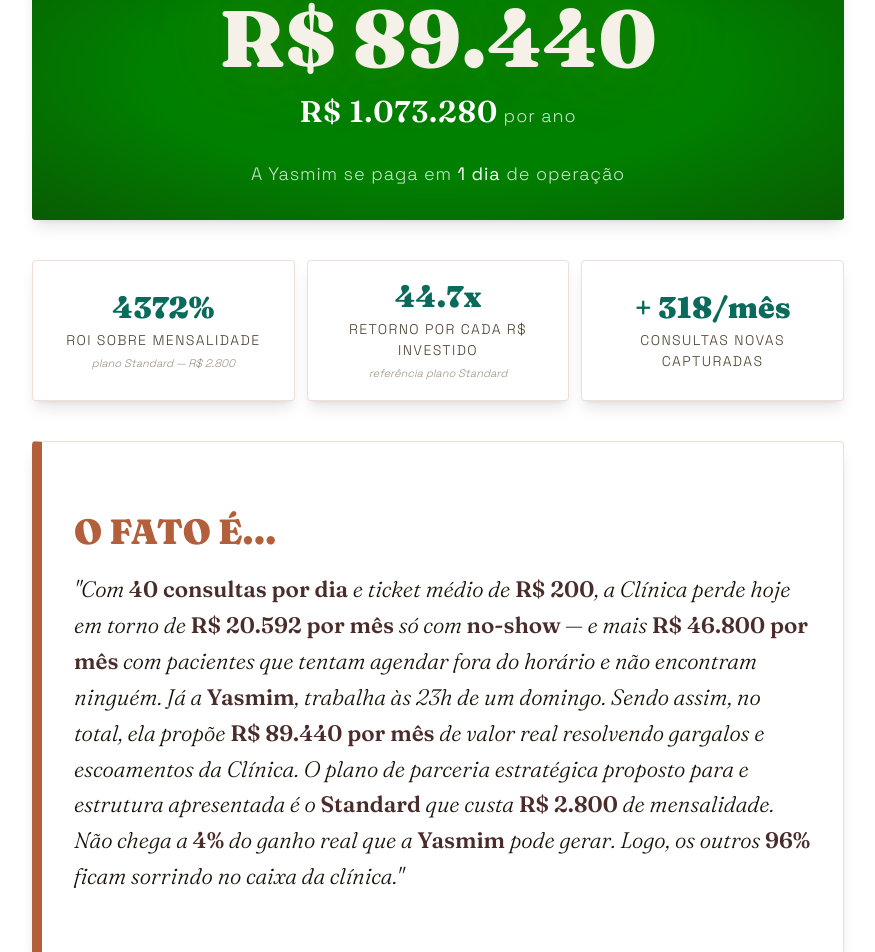
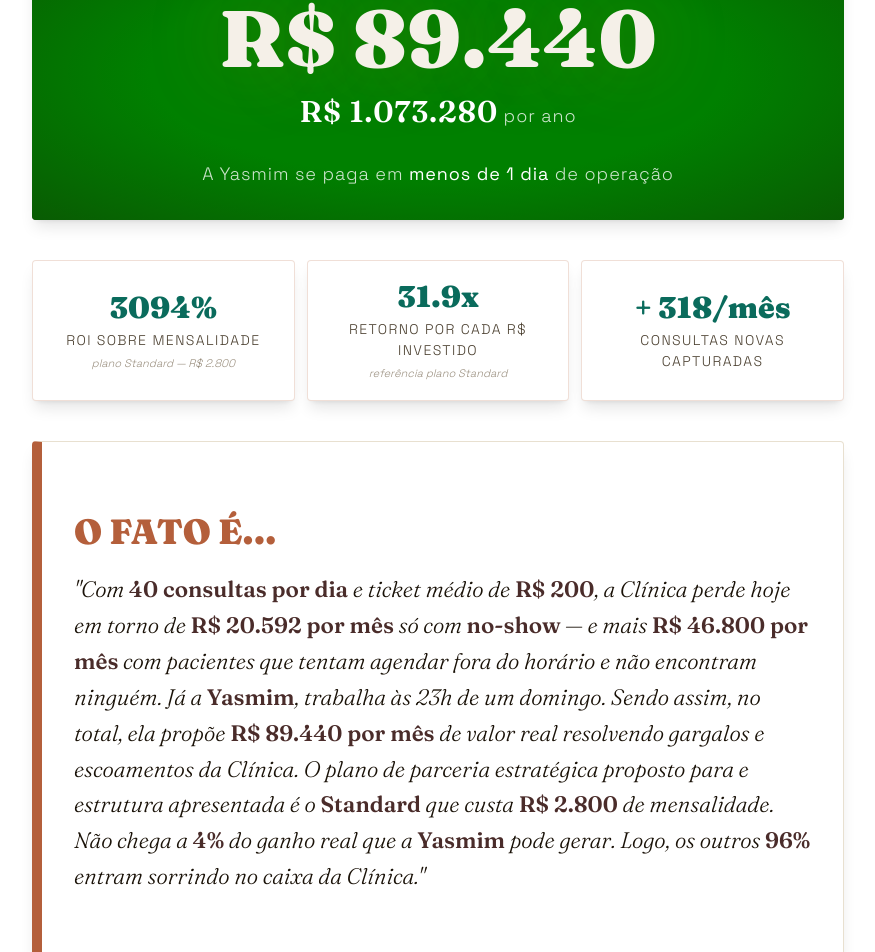
Before and after one commit to gugabrandao/cromia-site, a React (Vite) app: page /numeros in a window 1280 px wide. Shown: the part 2636-3588 px from the top of the page, without its empty margins (202-1077 px from the left). Built offline with nearby package versions, Linux system fonts and the light colour scheme.

Commit message:
feat: lógica de payback 'menos de 1 dia' e precificação dinâmica de ROI

```diff
--- a/src/pages/Numeros.tsx
+++ b/src/pages/Numeros.tsx
@@ -57,7 +57,6 @@
 };
 
 const DIAS_MES = 26;
-const RECORRENCIA = 2000;
 
 
 const referenceData: Record<string, {
@@ -181,15 +180,22 @@
     // --- TOTAIS ---
     const total = totalEco + totalRec;
     const totalAno = total * 12;
-    const paybackDias = Math.ceil(RECORRENCIA / (total / DIAS_MES));
-    const roi = Math.round((total / RECORRENCIA - 1) * 100);
-    const mult = (total / RECORRENCIA).toFixed(1);
+
+    // Preço do plano para ROI e Payback dinâmicos
+    const precoPlano = medicos <= 5 ? 2000 : medicos <= 15 ? 2800 : 3900;
+
+    const paybackRaw = precoPlano / (total / DIAS_MES);
+    const paybackDias = Math.ceil(paybackRaw);
+    const isSubDay = paybackRaw < 1;
+
+    const roi = Math.round((total / precoPlano - 1) * 100);
+    const mult = (total / precoPlano).toFixed(1);
     const consultasExtra = Math.round((recFora + recEncaixe) / ticket);
 
     return {
       ecoNoshow, totalEco,
       recFora, recEncaixe, recReativ, totalRec,
-      total, totalAno, paybackDias, roi, mult, consultasExtra,
+      total, totalAno, paybackDias, isSubDay, roi, mult, consultasExtra,
       horasLiberadasMes, horasLiberadasSemana
     };
   }, [consultas, ticket, recep, salario, activeScenario, medicos]);
@@ -486,7 +492,9 @@
             </div>
             <div className="text-[18px] text-white/80 tracking-wider leading-relaxed -mb-2 relative z-10">
               <strong className={`font-fraunces font-semibold text-white/100 text-3xl ${getPulseClass('totalAno')}`}>{fmt(results.totalAno)}</strong> por ano<br /><br />
-              A Yasmim se paga em <strong className={`text-white/100 ${getPulseClass('paybackDias')}`}>{results.paybackDias} {results.paybackDias === 1 ? 'dia' : 'dias'}</strong> de operação
+              A Yasmim se paga em <strong className={`text-white/100 ${getPulseClass('paybackDias')}`}>
+                {results.isSubDay ? 'menos de 1 dia' : `${results.paybackDias} ${results.paybackDias === 1 ? 'dia' : 'dias'}`}
+              </strong> de operação
             </div>
           </div>
 
@@ -518,7 +526,7 @@
               a Clínica perde hoje em torno de <strong className="font-semibold not-italic text-cromia-gold-dim">{fmt(results.ecoNoshow)} por mês</strong> só com <strong className="font-semibold not-italic text-cromia-gold-dim">no-show</strong> —
               e mais <strong className="font-semibold not-italic text-cromia-gold-dim">{fmt(results.recFora)} por mês</strong> com pacientes que tentam agendar fora do horário e não encontram ninguém.
               Já a <strong className="font-semibold not-italic text-cromia-gold-dim">Yasmim</strong>, trabalha às 23h de um domingo. Sendo assim, no total, ela propõe <strong className="font-semibold not-italic text-cromia-gold-dim">{fmt(results.total)} por mês</strong> de valor real resolvendo gargalos e escoamentos da Clínica.
-              O plano de parceria estratégica proposto para e estrutura apresentada é o <strong className="font-semibold not-italic text-cromia-gold-dim">{planos.find(p => p.id === planoRecomendado)?.label}</strong> que custa <strong className="font-semibold not-italic text-cromia-gold-dim">R$ {planos.find(p => p.id === planoRecomendado)?.preco.toLocaleString('pt-BR')}</strong> de mensalidade. Não chega a <strong className="font-semibold not-italic text-cromia-gold-dim">{Math.ceil((planos.find(p => p.id === planoRecomendado)!.preco / results.total) * 100)}%</strong> do ganho real que a <strong className="font-semibold not-italic text-cromia-gold-dim">Yasmim</strong> pode gerar. Logo, os outros <strong className="font-semibold not-italic text-cromia-gold-dim">{100 - Math.ceil((planos.find(p => p.id === planoRecomendado)!.preco / results.total) * 100)}%</strong> ficam sorrindo no caixa da clínica."
+              O plano de parceria estratégica proposto para e estrutura apresentada é o <strong className="font-semibold not-italic text-cromia-gold-dim">{planos.find(p => p.id === planoRecomendado)?.label}</strong> que custa <strong className="font-semibold not-italic text-cromia-gold-dim">R$ {planos.find(p => p.id === planoRecomendado)?.preco.toLocaleString('pt-BR')}</strong> de mensalidade. Não chega a <strong className="font-semibold not-italic text-cromia-gold-dim">{Math.ceil((planos.find(p => p.id === planoRecomendado)!.preco / results.total) * 100)}%</strong> do ganho real que a <strong className="font-semibold not-italic text-cromia-gold-dim">Yasmim</strong> pode gerar. Logo, os outros <strong className="font-semibold not-italic text-cromia-gold-dim">{100 - Math.ceil((planos.find(p => p.id === planoRecomendado)!.preco / results.total) * 100)}%</strong> entram sorrindo no caixa da Clínica."
             </p>
           </div>
 
```
